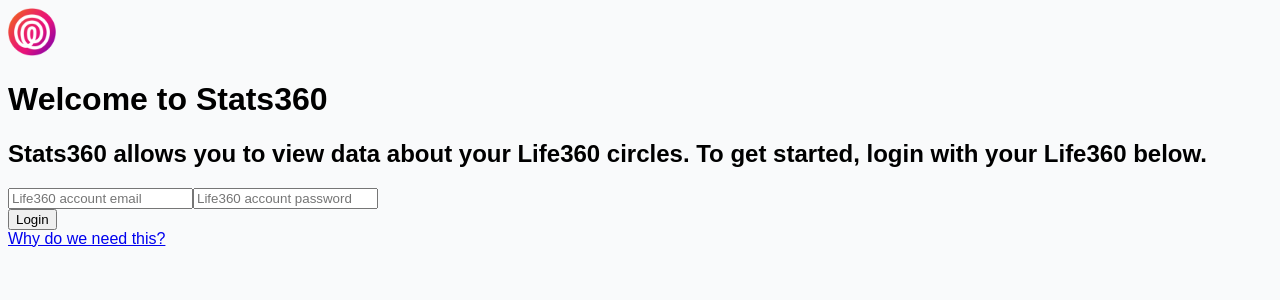
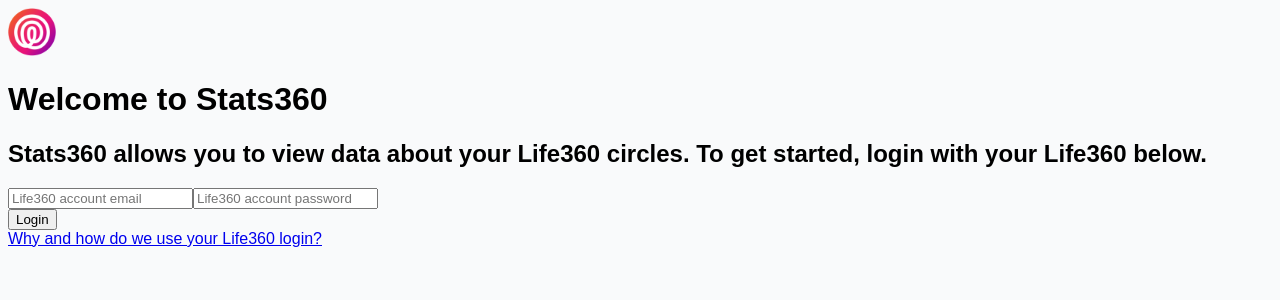
Before and after one commit to jacc/stats360, a Next.js app: page / in a window 1280 px wide. Shown: the top 300 px of the page. Built offline with nearby package versions, Linux system fonts and the light colour scheme; a small style sheet from the web is missing.

Commit message:
updated why

```diff
--- a/src/pages/index.tsx
+++ b/src/pages/index.tsx
@@ -42,7 +42,7 @@
 				<div>
 					<Link href="/why">
 						<a className="text-xs inline-block text-pink-500 dark:text-gray-500">
-							Why do we need this?
+							Why and how do we use your Life360 login?
 						</a>
 					</Link>
 				</div>
```
